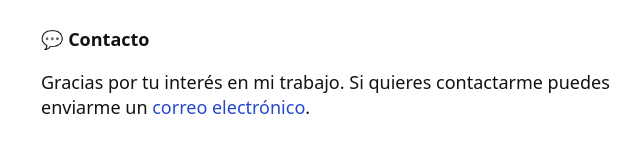
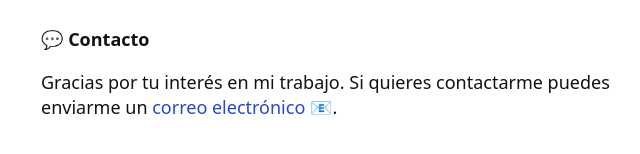
Before and after one commit to joseluis-mc/joseluis-mc.github.io, a plain HTML site: page index.html in a window 1280 px wide. Shown: the part 422-576 px from the top of the page, 87-727 px from the left. Drawn offline with Linux system fonts and the light colour scheme.

Commit message:
Update copy on Home section

```diff
--- a/index.html
+++ b/index.html
@@ -49,7 +49,7 @@
 
         <h1>💬 Contacto</h1>
 
-        <p>Gracias por tu interés en mi trabajo. Si quieres contactarme puedes enviarme un <a href="mailto: mendezcarrillojl@gmail.com">correo electrónico</a>.
+        <p>Gracias por tu interés en mi trabajo. Si quieres contactarme puedes enviarme un <a href="mailto: mendezcarrillojl@gmail.com">correo electrónico</a> 📧.
 
       </section>
 
```
